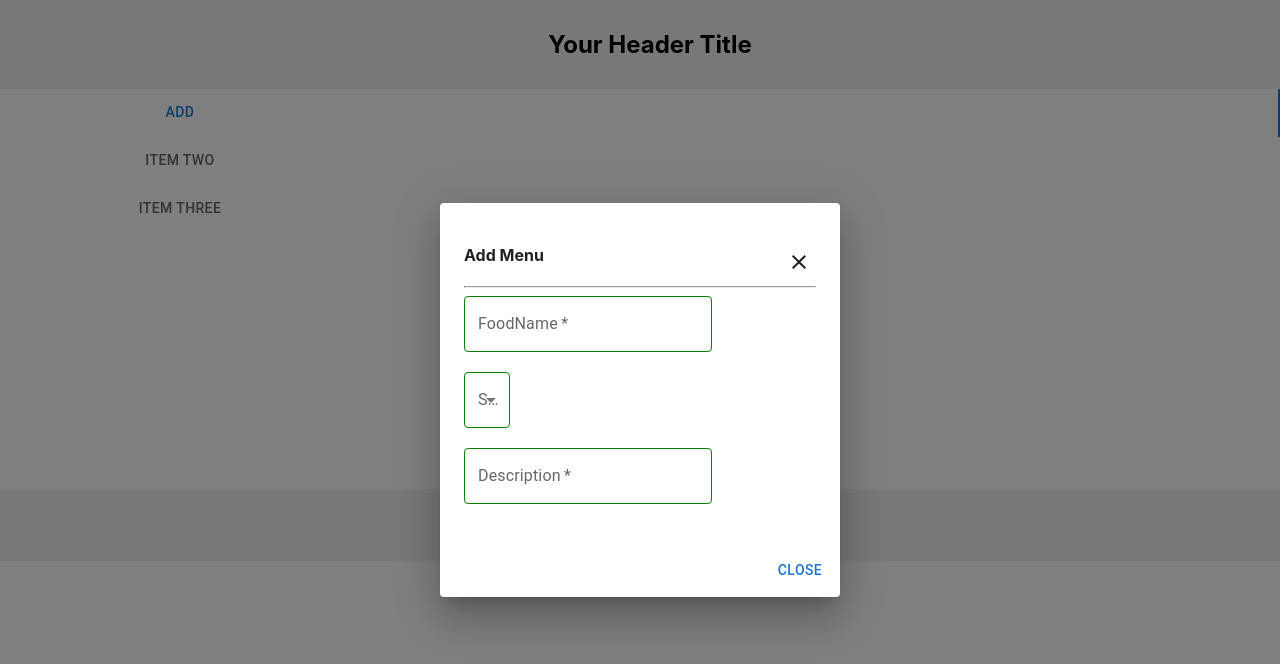
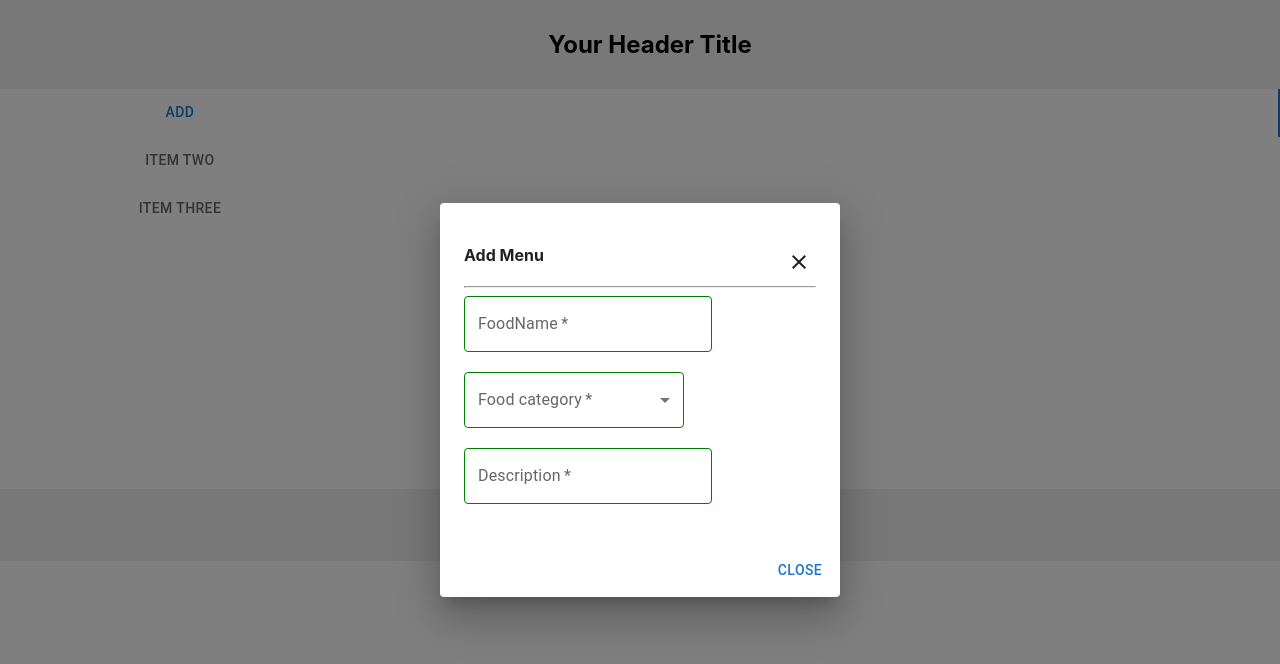
Before and after one commit to Anu8050/ReactApp_task, a React (Create React App) app: page /itempage in a window 1280 px wide. Both pictures are taken after a click on the tab "ADD". Shown: the top 664 px of the page. Built offline with nearby package versions, Linux system fonts and the light colour scheme.

Commit message:
#3
Add new text-field for food category in that field we have drop-down selection. -> completed.

```diff
--- a/src/Components/Addmenu/addmenu.js
+++ b/src/Components/Addmenu/addmenu.js
@@ -1,5 +1,5 @@
 import React, {useState} from 'react';
-import { Close } from '@mui/icons-material';
+import { Close, Add  } from '@mui/icons-material';
 import {MenuItem, TextField, createTheme, ThemeProvider} from '@mui/material';
 
 function Addmenu() {
@@ -22,8 +22,8 @@ function Addmenu() {
     <TextField className="custom-outline" required id="outlined-basic" label="FoodName" variant="outlined"
        style={{ marginBottom: '20px' }} />
     <br />
-    <TextField className="custom-outline" id="outlined-basic" label="Select an Option" variant="outlined"
-      select value={selectedOption} onChange={handleOptionChange} style={{ marginBottom: '20px' }} >
+    <TextField required className="custom-outline" id="outlined-basic" label="Food category" variant="outlined"
+      select value={selectedOption} onChange={handleOptionChange} style={{ marginBottom: '20px', width: '220px' }} >
       <MenuItem value="option1">food 1</MenuItem>
       <MenuItem value="option2">food 2</MenuItem>
       <MenuItem value="option3">food 3 Foods</MenuItem>
```
